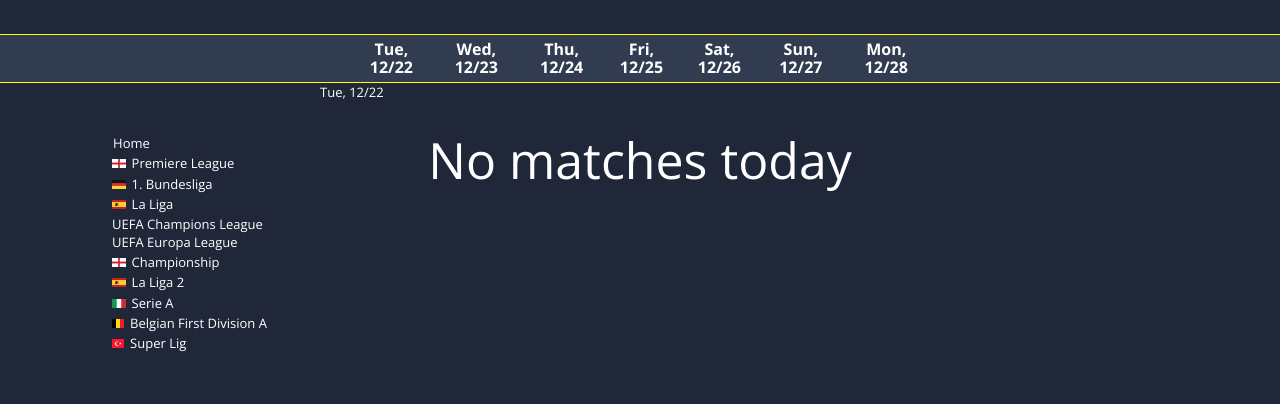
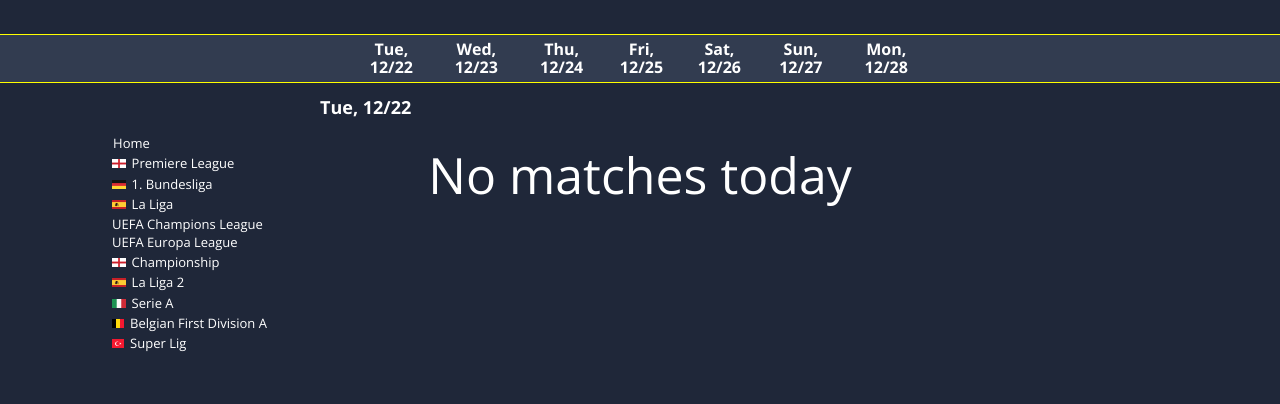
Before and after one commit to vadyme/pet_project, a Flask app: page /matchday/2020-12-22 in a window 1280 px wide. Shown: the part 401-805 px from the top of the page. Run offline with Flask 2, Linux system fonts and the light colour scheme; data that the repository does not hold is empty; parts of the project's set-up code (start-up, migrations or seed data) failed here and were passed over; some libraries are stand-ins or nearby versions.

Commit message:
show matchday #

```diff
--- a/static/styles.css
+++ b/static/styles.css
@@ -304,3 +304,9 @@
 .league-menu > img {
     height: 12px;
 }
+
+#date {
+    font-size: 18px;
+    padding-top: 15px;
+    font-weight: bold
+}
```
Also changed, not shown: templates/league_matchday.html (renamed from templates/league_template.html, +1 -13 lines).
